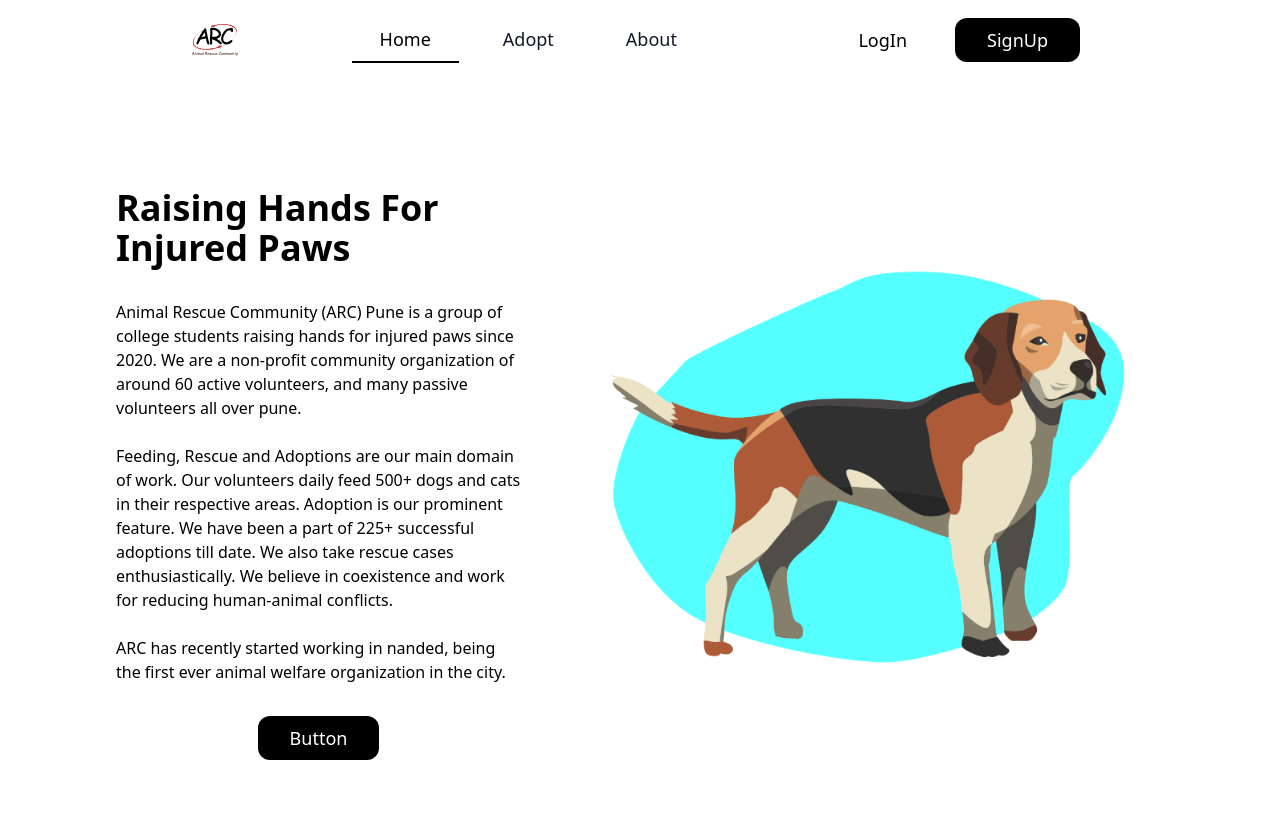
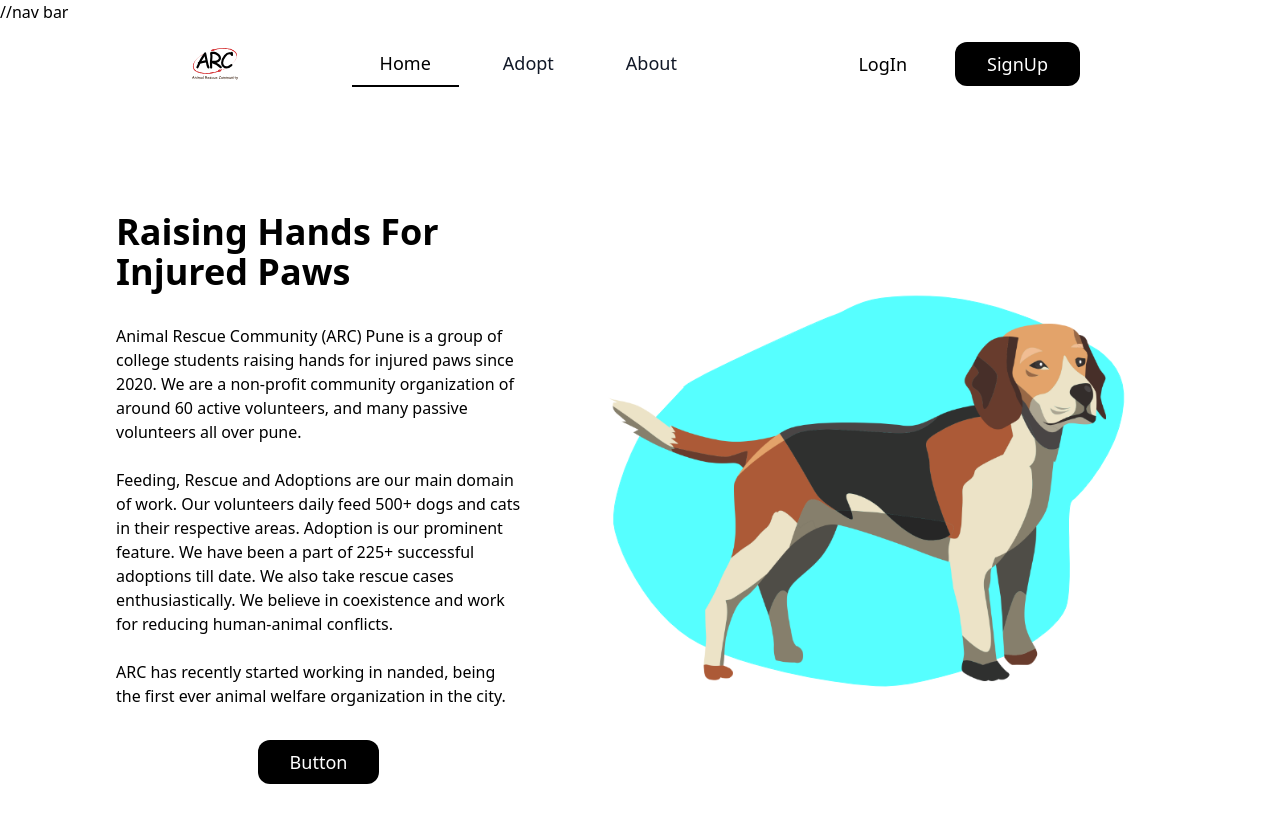
Before and after one commit to arc-pune/arc-front-end, a React (Create React App) app: page / in a window 1280 px wide. Shown: the top 822 px of the page. Built offline with nearby package versions, Linux system fonts and the light colour scheme.

Commit message:
update
updated

```diff
--- a/src/pages/Home.js
+++ b/src/pages/Home.js
@@ -5,8 +5,10 @@ import HomeMain from "../components/HomeMain";
 const Home = () => {
   return (
     <div>
+       //nav bar
       <NavBar></NavBar>
       <HomeMain/>
+
     </div>
   );
 };
```
